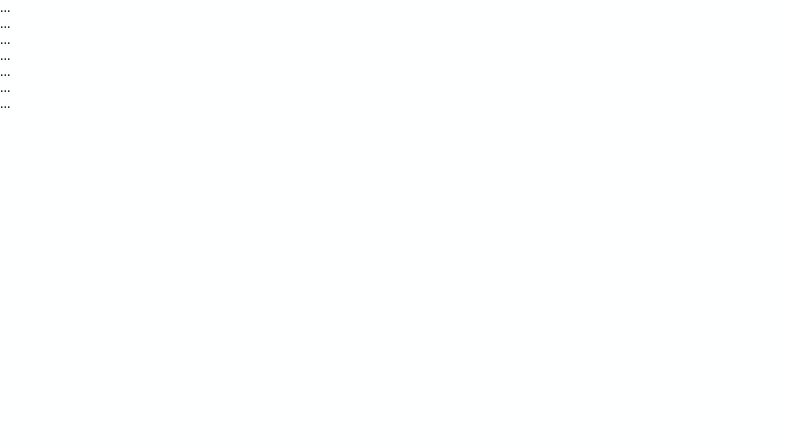
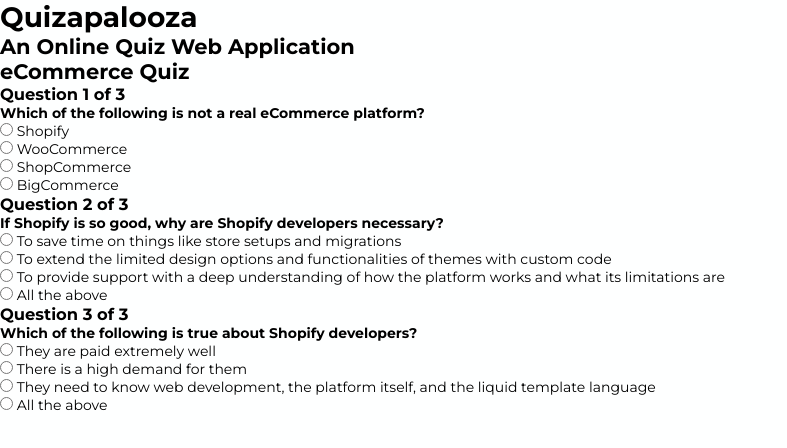
Before and after one commit to nrcoover/quizapalooza-web-app, a plain HTML site: page index.html in a window 1280 px wide. Shown: the whole page, without its empty margins (0-787 px from the left). Drawn offline with Linux system fonts and the light colour scheme.

Commit message:
Added Questions Content to HTML
Added the content necessary for the quiz structure; the forms, inputs, labels, and text.

```diff
--- a/index.html
+++ b/index.html
@@ -8,36 +8,67 @@
     <meta http-equiv="X-UA-Compatible" content="IE=edge">
     <meta charset="UTF-8">
     <meta name="viewport" content="width=device-width, initial-scale=1.0">
-    <title>INSERT DOCUMENT TITLE</title>
+    <link rel="preconnect" href="https://fonts.googleapis.com">
+    <link rel="preconnect" href="https://fonts.gstatic.com" crossorigin>
+    <link href="https://fonts.googleapis.com/css2?family=Montserrat:ital,wght@0,100;0,200;0,300;0,400;0,500;0,600;0,700;0,800;0,900;1,100;1,200;1,300;1,400;1,500;1,600;1,700;1,800;1,900&family=Ubuntu:ital,wght@0,300;0,400;0,500;0,700;1,300;1,400;1,500;1,700&display=swap" rel="stylesheet">
+    <title>Quizapalooza Web Application</title>
+    <meta name="description" content="An online Web Application for taking quizes.">
+    <meta name="keywords" content="quizapalooza, online quiz app, web application quiz, online quiz, web quiz app, eCommerce quiz">
 </head>
 
 <body>
     <header>
-        ...
+        <h1>Quizapalooza</h1>
+        <h2>An Online Quiz Web Application</h2>
     </header>
 
     <main>
         <article>
-            <section class = "section1">
-                ...
+            <h2>eCommerce Quiz</h2>
+
+            <section id="Question_One" class = "question hidden active-question">
+                <h3>Question 1 of 3</h3>
+                <form action="">
+                    <h4>Which of the following is not a real eCommerce platform?</h4>
+                    <input type="radio" id="Shopify" name="real-eCommerce-platform" value="Shopify">
+                    <label for="Shopify">Shopify</label><br>
+                    <input type="radio" id="WooCommerce" name="real-eCommerce-platform" value="WooCommerce">
+                    <label for="WooCommerce">WooCommerce</label><br>
+                    <input type="radio" id="ShopCommerce" name="real-eCommerce-platform" value="ShopCommerce">
+                    <label for="ShopCommerce">ShopCommerce</label><br>
+                    <input type="radio" id="BigCommerce" name="real-eCommerce-platform" value="BigCommerce">
+                    <label for="BigCommerce">BigCommerce</label><br>
+                </form>
             </section>
-            <section class = "section2">
-                ...
+
+            <section id="Question_Two" class = "question hidden">
+                <h3>Question 2 of 3</h3>
+                <form action="">
+                    <h4>If Shopify is so good, why are Shopify developers necessary?</h4>
+                    <input type="radio" id="To_Save" name="why-shopify-devs" value="To_Save">
+                    <label for="To_Save">To save time on things like store setups and migrations</label><br>
+                    <input type="radio" id="To_Extend" name="why-shopify-devs" value="To_Extend">
+                    <label for="To_Extend">To extend the limited design options and functionalities of themes with custom code</label><br>
+                    <input type="radio" id="To_Provide" name="why-shopify-devs" value="To_Provide">
+                    <label for="To_Provide">To provide support with a deep understanding of how the platform works and what its limitations are</label><br>
+                    <input type="radio" id="All_Above" name="why-shopify-devs" value="All_Above">
+                    <label for="All_Above">All the above</label><br>
+                </form>
             </section>
-            <section class = "section3">
-                ...
-            </section>
-        </article>
 
-        <article>
-            <section class = "section1">
-                ...
-            </section>
-            <section class = "section2">
-                ...
-            </section>
-            <section class = "section3">
-                ...
+            <section id="Question_Three" class = "question hidden">
+                <h3>Question 3 of 3</h3>
+                <form action="">
+                    <h4>Which of the following is true about Shopify developers?</h4>
+                    <input type="radio" id="Paid_Well" name="true-shopify-devs" value="Paid_Well">
+                    <label for="Paid_Well">They are paid extremely well</label><br>
+                    <input type="radio" id="High_Demand" name="true-shopify-devs" value="High_Demand">
+                    <label for="High_Demand">There is a high demand for them</label><br>
+                    <input type="radio" id="Need_Know" name="true-shopify-devs" value="Need_Know">
+                    <label for="Need_Know">They need to know web development, the platform itself, and the liquid template language</label><br>
+                    <input type="radio" id="All_Above_2" name="true-shopify-devs" value="All_Above_2">
+                    <label for="All_Above_2">All the above</label><br>
+                </form>
             </section>
         </article>
 
```
